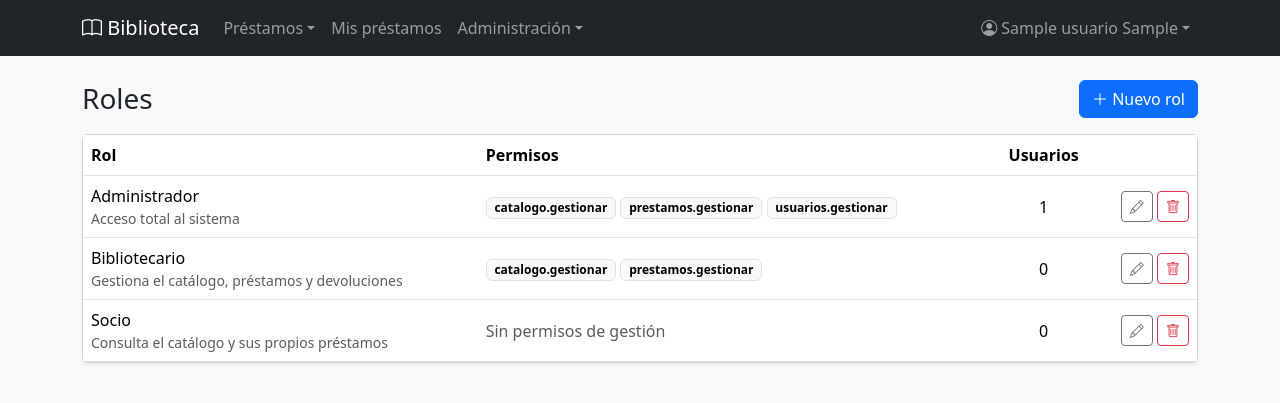
After one commit to alexisNahu/biblioteca_derecho, a Django app: page /usuarios/roles/ in a window 1280 px wide. The commit adds this page. Shown: the top 403 px of the page. Run offline with Django 5.2, Linux system fonts and the light colour scheme; a user stored in the database is signed in; data comes from the database, SQL or seed files in the repository; tables that the repository leaves empty hold one stand-in row (values such as "Sample post").

Commit message:
Gestión de roles y permisos

```diff
--- a/templates/base.html
+++ b/templates/base.html
@@ -34,6 +34,7 @@
           <a class="nav-link dropdown-toggle" href="#" data-bs-toggle="dropdown">Administración</a>
           <ul class="dropdown-menu">
             <li><a class="dropdown-item" href="{% url 'usuarios:lista' %}">Usuarios</a></li>
+            <li><a class="dropdown-item" href="{% url 'usuarios:rol_lista' %}">Roles</a></li>
           </ul>
         </li>
         {% endif %}
--- /dev/null
+++ b/usuarios/templates/usuarios/rol_list.html
@@ -0,0 +1,31 @@
+{% extends "base.html" %}
+
+{% block titulo %}Roles{% endblock %}
+
+{% block contenido %}
+<div class="d-flex justify-content-between align-items-center mb-3">
+  <h1 class="h3 mb-0">Roles</h1>
+  <a href="{% url 'usuarios:rol_nuevo' %}" class="btn btn-primary"><i class="bi bi-plus-lg"></i> Nuevo rol</a>
+</div>
+
+<div class="card shadow-sm">
+  <div class="table-responsive">
+    <table class="table table-hover mb-0 align-middle">
+      <thead><tr><th>Rol</th><th>Permisos</th><th class="text-center">Usuarios</th><th></th></tr></thead>
+      <tbody>
+      {% for rol in rol_list %}
+        <tr>
+          <td>{{ rol.nombre }}<div class="small text-body-secondary">{{ rol.descripcion }}</div></td>
+          <td>{% for p in rol.permisos.all %}<span class="badge text-bg-light border" title="{{ p.descripcion }}">{{ p.codigo }}</span> {% empty %}<span class="text-body-secondary">Sin permisos de gestión</span>{% endfor %}</td>
+          <td class="text-center">{{ rol.total_usuarios }}</td>
+          <td class="text-end text-nowrap">
+            <a href="{% url 'usuarios:rol_editar' rol.pk %}" class="btn btn-sm btn-outline-secondary" title="Editar"><i class="bi bi-pencil"></i></a>
+            <a href="{% url 'usuarios:rol_borrar' rol.pk %}" class="btn btn-sm btn-outline-danger" title="Borrar"><i class="bi bi-trash"></i></a>
+          </td>
+        </tr>
+      {% endfor %}
+      </tbody>
+    </table>
+  </div>
+</div>
+{% endblock %}
--- a/usuarios/urls.py
+++ b/usuarios/urls.py
@@ -9,4 +9,8 @@ urlpatterns = [
     path("nuevo/", views.UsuarioCreateView.as_view(), name="nuevo"),
     path("<int:pk>/editar/", views.UsuarioUpdateView.as_view(), name="editar"),
     path("<int:pk>/password/", views.UsuarioPasswordView.as_view(), name="password"),
+    path("roles/", views.RolListView.as_view(), name="rol_lista"),
+    path("roles/nuevo/", views.RolCreateView.as_view(), name="rol_nuevo"),
+    path("roles/<int:pk>/editar/", views.RolUpdateView.as_view(), name="rol_editar"),
+    path("roles/<int:pk>/borrar/", views.RolDeleteView.as_view(), name="rol_borrar"),
 ]
--- a/usuarios/views.py
+++ b/usuarios/views.py
@@ -1,13 +1,13 @@
 from django.contrib import messages
 from django.contrib.auth.views import PasswordChangeView
-from django.db.models import Q
+from django.db.models import Count, Q
 from django.shortcuts import get_object_or_404, redirect
 from django.urls import reverse_lazy
 from django.views.generic import CreateView, FormView, ListView, UpdateView
 
-from core.views import FormularioMixin
+from core.views import BorrarView, FormularioMixin
 
-from .forms import AsignarPasswordForm, CambiarPasswordForm, UsuarioCrearForm, UsuarioForm
+from .forms import AsignarPasswordForm, CambiarPasswordForm, RolForm, UsuarioCrearForm, UsuarioForm
 from .mixins import PermisoRequeridoMixin
 from .models import Rol, Usuario
 from .permisos import GESTIONAR_USUARIOS
@@ -88,6 +88,44 @@ class UsuarioPasswordView(PermisoRequeridoMixin, FormView):
         return redirect("usuarios:lista")
 
 
+class RolListView(PermisoRequeridoMixin, ListView):
+    permiso = GESTIONAR_USUARIOS
+    model = Rol
+
+    def get_queryset(self):
+        return Rol.objects.prefetch_related("permisos").annotate(total_usuarios=Count("usuarios")).order_by("nombre")
+
+
+class RolCreateView(PermisoRequeridoMixin, FormularioMixin, CreateView):
+    permiso = GESTIONAR_USUARIOS
+    model = Rol
+    form_class = RolForm
+    titulo = "Nuevo rol"
+    success_url = reverse_lazy("usuarios:rol_lista")
+    success_message = "Rol «%(nombre)s» creado."
+
+
+class RolUpdateView(PermisoRequeridoMixin, FormularioMixin, UpdateView):
+    permiso = GESTIONAR_USUARIOS
+    model = Rol
+    form_class = RolForm
+    titulo = "Editar rol"
+    success_url = reverse_lazy("usuarios:rol_lista")
+    success_message = "Rol «%(nombre)s» actualizado."
+
+
+class RolDeleteView(PermisoRequeridoMixin, BorrarView):
+    permiso = GESTIONAR_USUARIOS
+    model = Rol
+    success_url = reverse_lazy("usuarios:rol_lista")
+
+    def form_valid(self, form):
+        if self.object.usuarios.exists():
+            messages.error(self.request, f"No se puede borrar «{self.object}» porque tiene usuarios asignados.")
+            return redirect(self.success_url)
+        return super().form_valid(form)
+
+
 class MiPasswordView(PasswordChangeView):
     form_class = CambiarPasswordForm
     template_name = "core/form.html"
```
Also changed, not shown: usuarios/forms.py (+9 -1 lines).
